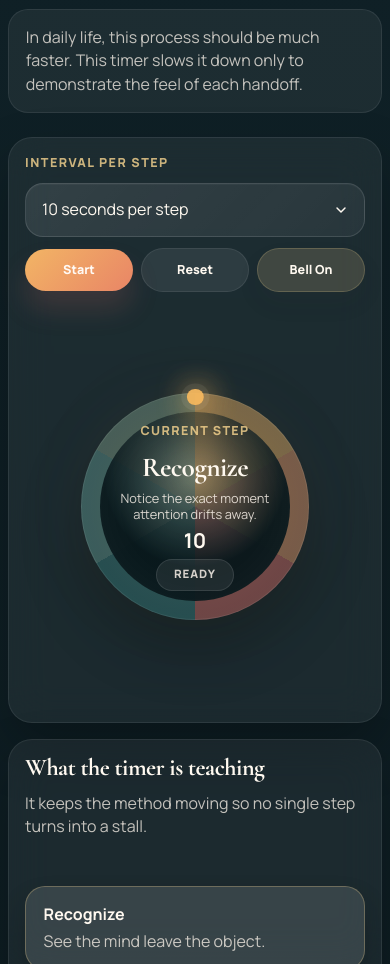
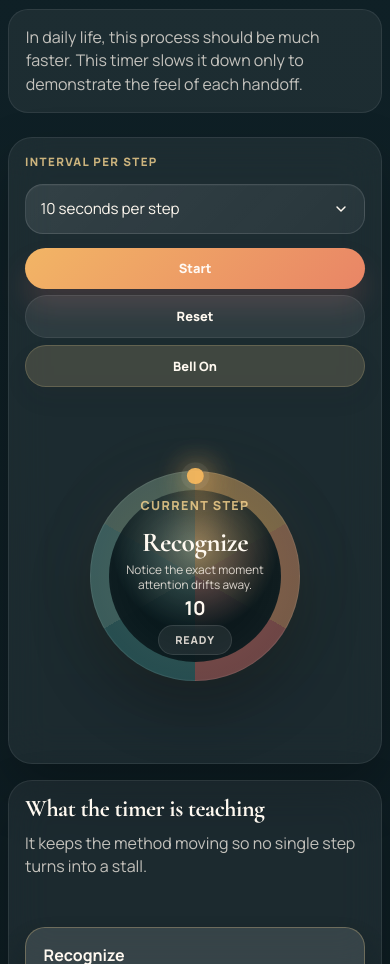
Before and after one commit to nanofan/twim-6r-site, a plain HTML site: page timer.html in a window 390 px wide. Shown: the part 1120-2084 px from the top of the page. Drawn offline with nearby package versions, Linux system fonts and the light colour scheme.

Commit message:
Fix mobile timer control stacking

```diff
--- a/styles.css
+++ b/styles.css
@@ -1032,6 +1032,9 @@ body.page-timer .meter__track {
 }
 
 .timer-stage-panel {
+  display: grid;
+  align-content: start;
+  gap: 1rem;
   background:
     radial-gradient(circle at 24% 22%, rgba(255, 216, 142, 0.16), transparent 26%),
     linear-gradient(180deg, rgba(12, 31, 37, 0.96), rgba(20, 47, 54, 0.94));
@@ -1467,12 +1470,15 @@ body.is-enhanced .reveal.is-visible {
 
   body.page-timer .timer-interval-select-wrap {
     display: block;
+    width: 100%;
   }
 
   body.page-timer .timer-button-row {
     display: grid;
-    grid-template-columns: repeat(2, minmax(0, 1fr));
+    grid-template-columns: repeat(3, minmax(0, 1fr));
     gap: 0.75rem;
+    width: 100%;
+    margin: 0;
   }
 
   body.page-timer .timer-button-row .button {
@@ -1480,8 +1486,18 @@ body.is-enhanced .reveal.is-visible {
     min-width: 0;
   }
 
-  body.page-timer #bellToggle {
-    grid-column: 1 / -1;
+  body.page-timer .timer-stage-panel {
+    display: flex;
+    flex-direction: column;
+    align-items: stretch;
+    gap: 1.1rem;
+  }
+
+  body.page-timer .timer-controls--stacked {
+    width: 100%;
+    gap: 0.85rem;
+    position: relative;
+    z-index: 2;
   }
 
   body.page-timer .timer-stage-panel,
@@ -1490,7 +1506,8 @@ body.is-enhanced .reveal.is-visible {
   }
 
   body.page-timer .timer-shell {
-    min-height: 25rem;
+    min-height: 21.5rem;
+    padding-top: 0.2rem;
   }
 
   body.page-timer .timer-step-item.is-active {
@@ -1585,30 +1602,18 @@ body.is-enhanced .reveal.is-visible {
     font-size: clamp(1.85rem, 11vw, 2.45rem);
   }
 
-  body.page-timer .timer-stage-panel {
-    display: flex;
-    flex-direction: column;
-    gap: 0.9rem;
-  }
-
-  body.page-timer .timer-controls--stacked {
-    order: 1;
-    gap: 0.7rem;
-  }
-
   .timer-shell {
-    order: 2;
-    min-height: 20.5rem;
+    min-height: 18.6rem;
     margin-top: 0;
   }
 
   .timer-ring {
-    width: min(100%, 14.2rem);
+    width: min(100%, 13.1rem);
   }
 
   .timer-center {
-    padding: 0.95rem 1rem;
-    gap: 0.48rem;
+    padding: 0.85rem 0.9rem;
+    gap: 0.42rem;
   }
 
   body.page-timer .timer-center h3 {
@@ -1616,38 +1621,43 @@ body.is-enhanced .reveal.is-visible {
   }
 
   body.page-timer .timer-center p {
-    max-width: 11.2rem;
-    font-size: 0.8rem;
-    line-height: 1.3;
+    max-width: 10.3rem;
+    font-size: 0.74rem;
+    line-height: 1.24;
   }
 
   body.page-timer .timer-controls .pace-grid {
     display: none;
   }
 
+  body.page-timer .timer-controls__label {
+    font-size: 0.72rem;
+  }
+
+  body.page-timer .timer-interval-select {
+    padding: 0.82rem 2.6rem 0.82rem 0.9rem;
+    font-size: 0.95rem;
+  }
+
   body.page-timer .timer-button-row {
-    grid-template-columns: repeat(3, minmax(0, 1fr));
-    gap: 0.5rem;
-  }
-
-  body.page-timer #bellToggle {
-    grid-column: auto;
+    grid-template-columns: 1fr;
+    gap: 0.4rem;
   }
 
   body.page-timer .timer-button-row .button {
-    padding: 0.74rem 0.3rem;
-    font-size: 0.78rem;
+    padding: 0.7rem 0.85rem;
+    font-size: 0.8rem;
     letter-spacing: 0;
   }
 
   .timer-readout strong {
-    font-size: 1.28rem;
+    font-size: 1.2rem;
   }
 
   body.page-timer .timer-state-pill {
-    min-width: 4.9rem;
-    padding: 0.42rem 0.7rem;
-    font-size: 0.72rem;
+    min-width: 4.6rem;
+    padding: 0.38rem 0.62rem;
+    font-size: 0.68rem;
   }
 
   body.page-timer .timer-stage-panel,
@@ -1657,6 +1667,24 @@ body.is-enhanced .reveal.is-visible {
 
   body.page-timer .timer-layout {
     gap: 1rem;
+  }
+
+  body.page-timer .timer-stage-panel {
+    gap: 0.95rem;
+  }
+}
+
+@media (max-width: 360px) {
+  body.page-timer .timer-shell {
+    min-height: 17.8rem;
+  }
+
+  body.page-timer .timer-ring {
+    width: min(100%, 12.4rem);
+  }
+
+  body.page-timer .timer-center h3 {
+    font-size: clamp(1.28rem, 7vw, 1.8rem);
   }
 }
 
--- a/timer.html
+++ b/timer.html
@@ -93,22 +93,6 @@
 
         <div class="timer-layout">
           <article class="panel timer-stage-panel">
-            <div class="timer-shell">
-              <div class="timer-glow" id="timerGlow"></div>
-              <div class="timer-ring" id="timerRing">
-                <div class="timer-dot" id="timerDot"></div>
-                <div class="timer-center">
-                  <span class="timer-center__label">Current step</span>
-                  <h3 id="timerCurrentStep">Recognize</h3>
-                  <p id="timerCurrentCue">Notice the exact moment attention drifts away.</p>
-                  <div class="timer-readout">
-                    <strong id="timerStepSeconds">10</strong>
-                  </div>
-                  <div class="timer-state-pill" id="timerStatePill">Ready</div>
-                </div>
-              </div>
-            </div>
-
             <div class="timer-controls timer-controls--stacked">
               <p class="timer-controls__label">Interval per step</p>
               <div class="pace-grid" role="tablist" aria-label="Timer pace">
@@ -128,6 +112,22 @@
                 <button class="button button-primary button-small" id="timerToggle" type="button">Start</button>
                 <button class="button button-ghost button-small" id="timerReset" type="button">Reset</button>
                 <button class="button button-ghost button-small" id="bellToggle" type="button" aria-pressed="true">Bell On</button>
+              </div>
+            </div>
+
+            <div class="timer-shell">
+              <div class="timer-glow" id="timerGlow"></div>
+              <div class="timer-ring" id="timerRing">
+                <div class="timer-dot" id="timerDot"></div>
+                <div class="timer-center">
+                  <span class="timer-center__label">Current step</span>
+                  <h3 id="timerCurrentStep">Recognize</h3>
+                  <p id="timerCurrentCue">Notice the exact moment attention drifts away.</p>
+                  <div class="timer-readout">
+                    <strong id="timerStepSeconds">10</strong>
+                  </div>
+                  <div class="timer-state-pill" id="timerStatePill">Ready</div>
+                </div>
               </div>
             </div>
           </article>
```
